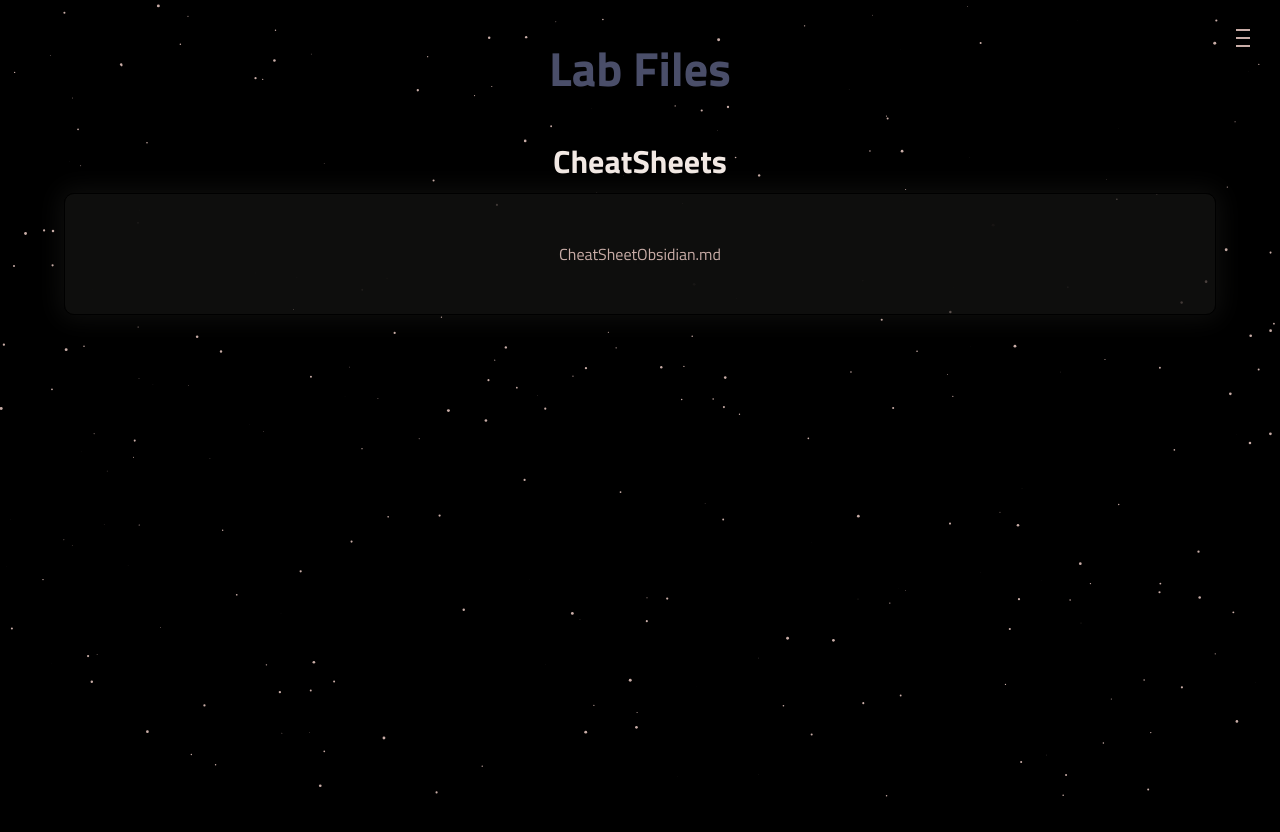
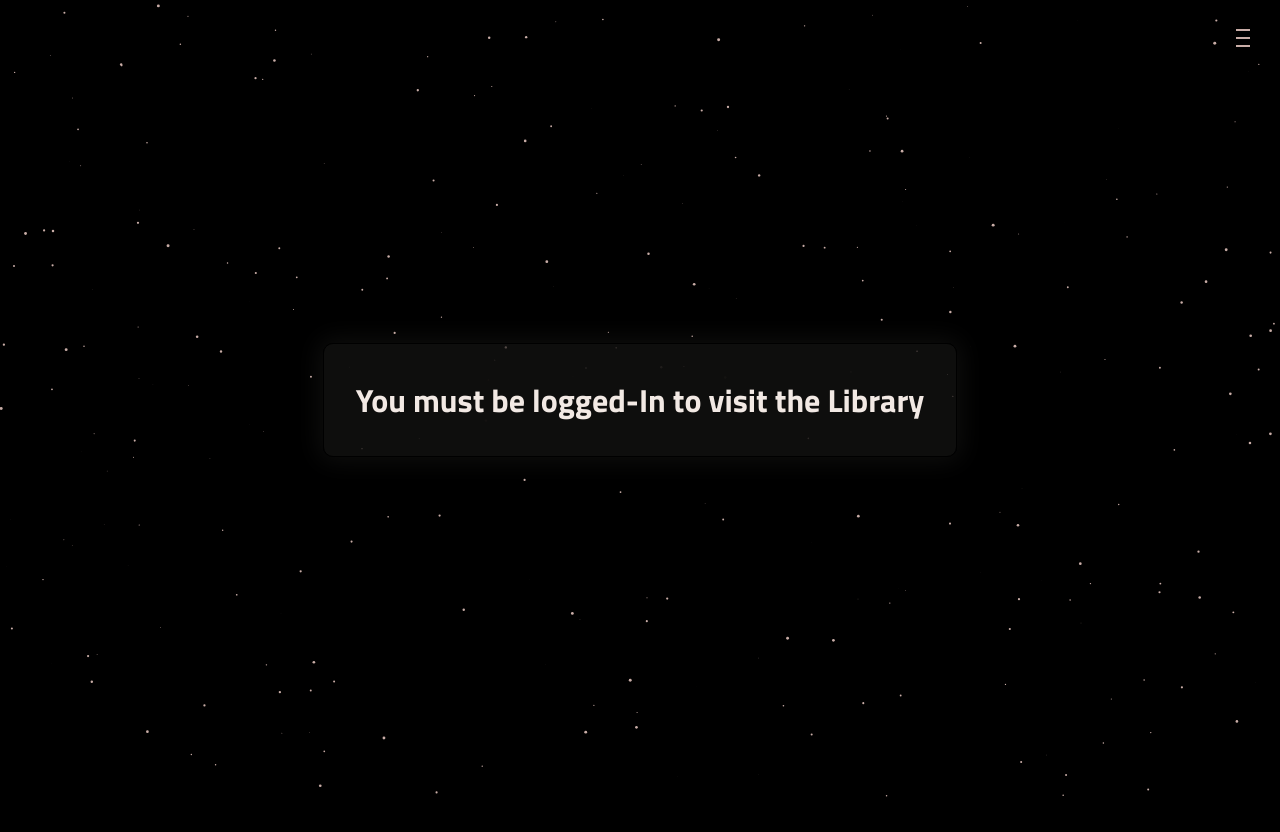
Before and after one commit to ColdByDefault/beRich, a Flask app: page /library/ in a window 1280 px wide. After the commit the page ends 797 px from the top, so only its background shows below. Run offline with Flask 3, Linux system fonts and the light colour scheme; some libraries are stand-ins or nearby versions.

Commit message:
klasse 24/26 added

```diff
--- a/version_2.0/app/library/static/lab.css
+++ b/version_2.0/app/library/static/lab.css
@@ -1,11 +1,35 @@
+.lab-container{
+    position: relative;
+    width: auto;
+    height: 100vh;
+    display: flex;
+    align-items: center;
+    justify-content: center;
+    z-index: 3;
+}
+
 .title{
     color: var(--color-palette-second);
     text-align: center;
     margin-top: 2rem;
     font-size: 3rem;
 }
+.title-2{
+    padding: 2rem;
+    border: 1px solid var(--prime-background-color);
+    box-shadow: 0 0 25px 5px var(--prime-background-color-light);
+    border-radius: 10px;
+    backdrop-filter: blur(20px);
+    background: var(--prime-background-color-light);
+}
 
-
+.title-2 a{
+    text-decoration: none;
+    color: var(--color-palette-fifth);
+}
+.title-2 a:hover{
+    color: var(--secondary-background-color);
+}
 
 .cheatsheet-list{
     position: relative;
--- a/version_2.0/app/library/templates/library/index.html
+++ b/version_2.0/app/library/templates/library/index.html
@@ -8,6 +8,8 @@
 
 
 {% block content %}
+<div class="lab-container">
+    {% if user in session %}
     <h1 class="title">Lab Files</h1>
     <div class="cheatsheet-list">
         <h1>CheatSheets</h1>
@@ -17,4 +19,8 @@
             {% endfor %}
         </ul>
     </div>
+    {% else %}
+    <h1 class="title-2"><a href="{{url_for('user.login')}}">You must be logged-In to visit the Library</a></h1>
+    {% endif %}
+</div>
 {% endblock %}
```
Also changed, not shown: version_2.0/app/projects/routes.py (+4 -3 lines).
